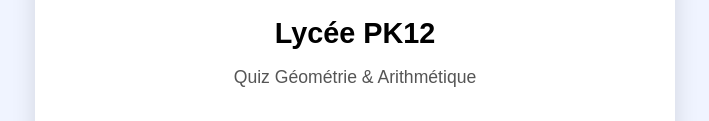
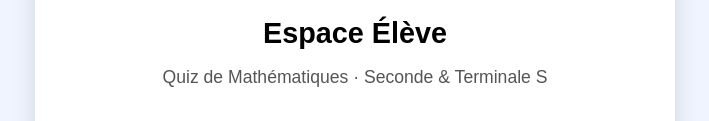
Before and after one commit to Sahalmaths/QuizMaths-geometrie-espace, a plain HTML site: page index.html in a window 1280 px wide. Shown: the part 258-379 px from the top of the page, without its empty margins (285-994 px from the left). Drawn offline with Linux system fonts and the light colour scheme.

Commit message:
Update index.html

```diff
--- a/index.html
+++ b/index.html
@@ -23,8 +23,8 @@ button:hover{background:#00b3cc}
     <img class="logo" src="https://lh3.googleusercontent.com/d/1w4kD5V6ZetBSrgyXssJbpaq_pI5LLVdm" alt="Logo MENFOP">
     <img class="logo" src="https://lh3.googleusercontent.com/d/1Ji5tKVxyoCgp8X2RAD8WBoFDMEaONfKR" alt="Logo Lycée PK12">
   </div>
-  <h2>Lycée PK12</h2>
-  <p>Quiz Géométrie &amp; Arithmétique</p>
+<h2>Espace Élève</h2>
+<p>Quiz de Mathématiques · Seconde &amp; Terminale S</p>
   <input type="text" id="nom" placeholder="Nom de l'élève (Ex: OMAR ABDI)">
   <select id="niveau">
     <option value="">-- Choisir Niveau --</option>
```
